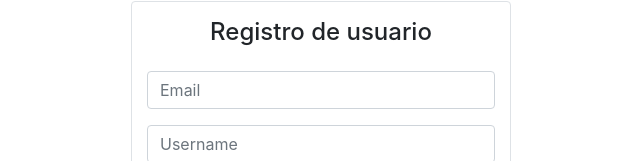
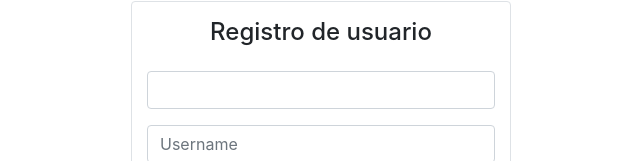
Before and after one commit to Gianni-A/Frycolor-client, a React app: page /signup in a window 1280 px wide. Shown: the part 119-280 px from the top of the page, without its empty margins (319-959 px from the left). Built offline with nearby package versions, Linux system fonts and the light colour scheme.

Commit message:
fix: The button where was loading for each click action. The component is done and ready to execute its task. Status: in progress

```diff
--- a/src/components/Signup.js
+++ b/src/components/Signup.js
@@ -1,4 +1,4 @@
-import React, { useEffect } from 'react';
+import React from 'react';
 import { connect } from 'react-redux';
 import * as signupActions from '../redux/actions/SignUpAction';
 
@@ -6,9 +6,7 @@ const { createUser } = signupActions;
 
 function Signup(props) {
 
-  useEffect(() => {
-
-  }, [1])
+  const example = props.usEmail;
 
   return(
     <section id="intro_container">
@@ -20,7 +18,7 @@ function Signup(props) {
                 <h4 className="mb-4 mt-3">Registro de usuario</h4>
                 <form>
                   <div className="form-group">
-                    <input type="email" className="form-control" id="inputEmail" placeholder="Email" />
+                    <input type="email" className="form-control" id="inputEmail" placeholder={example} />
                   </div>
                   <div className="form-group">
                     <input type="text" className="form-control" id="inputUserName" placeholder="Username" />
@@ -31,8 +29,8 @@ function Signup(props) {
                   <div className="form-group">
                     <input type="password" className="form-control" id="inputConfirmPassword" placeholder="Confirm password" />
                   </div>
-                  <button type="submit" className="btn btn-primary btn-block" onClick={() => props.createUser()}>Register</button>
                 </form>
+                <button className="btn btn-primary btn-block" onClick={() => props.createUser()}>Register</button>
               </div>
             </div>
           </div>
@@ -44,7 +42,7 @@ function Signup(props) {
 
 const mapStateToProps = (state) => {
   return {
-    usUser: state.signUpReducer.usUser
+    usEmail: state.signUpReducer.usEmail
   }
 };
 
--- a/src/index.js
+++ b/src/index.js
@@ -8,7 +8,7 @@ import { Provider } from 'react-redux';
 import reduxThunk from 'redux-thunk';
 import reducers from './redux/reducers';
 
-const store = createStore(
+const store = createStore (
   reducers,
   {},
   applyMiddleware(reduxThunk)
--- a/src/redux/actions/SignUpAction.js
+++ b/src/redux/actions/SignUpAction.js
@@ -2,15 +2,15 @@ import { CREATE_USER, LOADING, ERROR } from '../types/SignUpTypes';
 import { SERVER } from '../../util/GlobalVariables';
 
 export const createUser = () => (dispatch) => {
-  var data = {
+  /*var data = {
     usUser: 'TestComponent',
     usPassword: '123456',
     usEmail: 'testcomponent@hot.com'
-  };
+  };*/
   //console.log(data)
   dispatch({
     type: CREATE_USER,
-    payload: 'hola'
+    payload: 'admin'
   })
   /*fetch(`${SERVER}/users`, {
     method: 'POST',
--- a/src/redux/reducers/SignUpReducer.js
+++ b/src/redux/reducers/SignUpReducer.js
@@ -14,7 +14,7 @@ export default (state = INITIAL_STATE, action) => {
       case CREATE_USER:
         return {
           ...state,
-          usUser: action.payload,
+          usEmail: action.payload,
           loading: false,
           error: ''
         };
```
